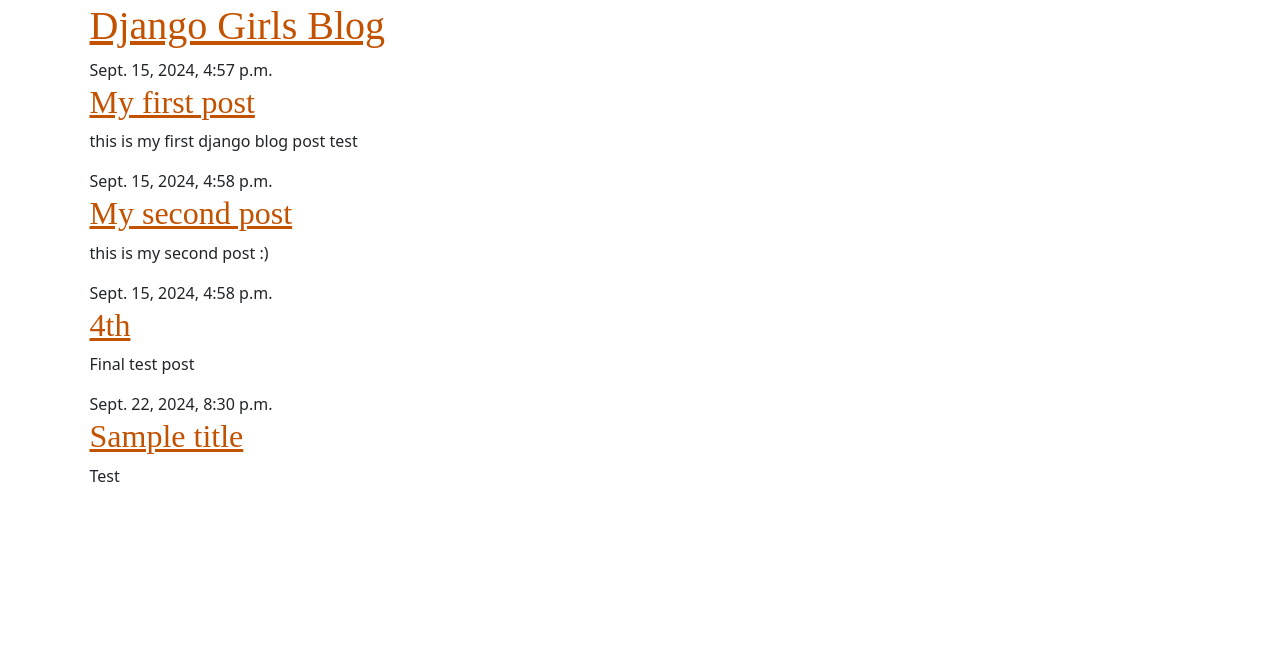
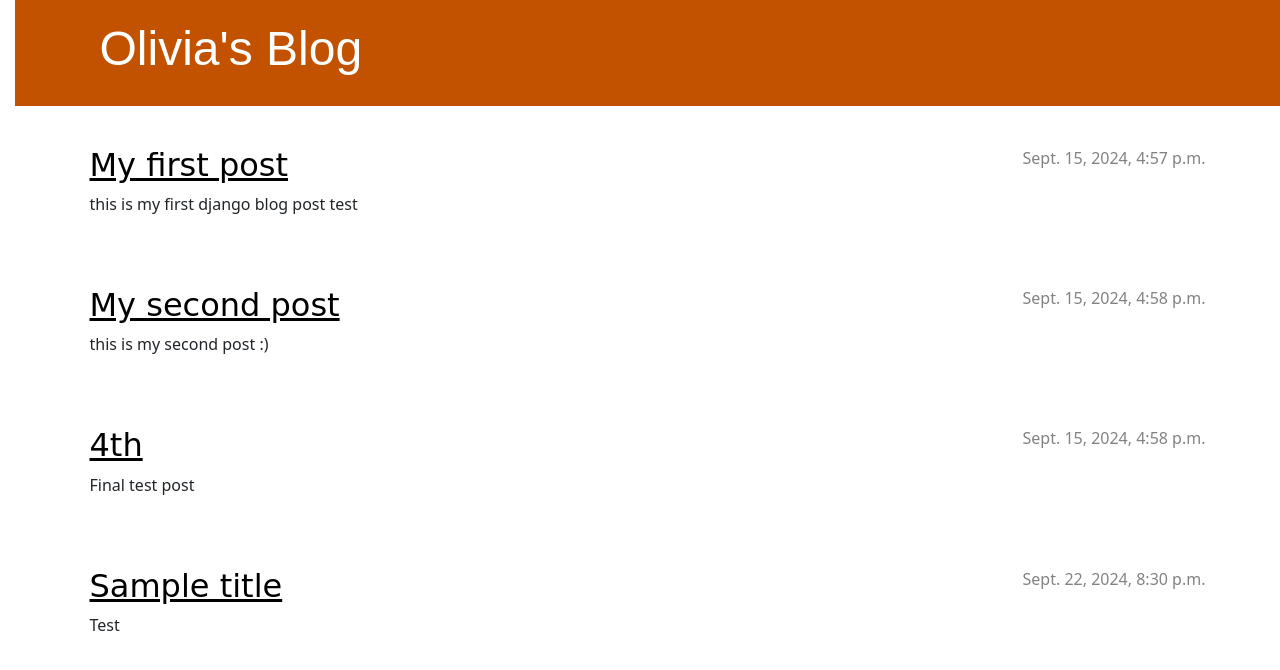
Before and after one commit to obertinelli/my-first-blog, a Django app: page / in a window 1280 px wide. Shown: the top 670 px of the page. Run offline with Django 4.2, Linux system fonts and the light colour scheme; data comes from the database, SQL or seed files in the repository.

Commit message:
Initial commit

```diff
--- a/blog/static/css/blog.css
+++ b/blog/static/css/blog.css
@@ -1,8 +1,79 @@
-h1 a, h2 a {
-    color: #C25100;
-	font-family: 'Lobster';
+h1 a {
+    color: orange;
+	font-family: 'Arial';
 }
 
 body {
     padding-left: 15px;
 }
+
+.page-header {
+    background-color: #C25100;
+    margin-top: 0;
+    margin-bottom: 40px;
+    padding: 20px 20px 20px 40px;
+}
+
+.page-header h1,
+.page-header h1 a,
+.page-header h1 a:visited,
+.page-header h1 a:active {
+    color: #ffffff;
+    font-size: 36pt;
+    text-decoration: none;
+}
+
+h1,
+h2,
+h3,
+h4 {
+    font-family: 'Lobster', cursive;
+}
+
+.date {
+    color: #828282;
+}
+
+.save {
+    float: right;
+}
+
+.post-form textarea,
+.post-form input {
+    width: 100%;
+}
+
+.top-menu,
+.top-menu:hover,
+.top-menu:visited {
+    color: #ffffff;
+    float: right;
+    font-size: 26pt;
+    margin-right: 20px;
+}
+
+.post {
+    margin-bottom: 70px;
+}
+
+.post h2 a,
+.post h2 a:visited {
+    color: #000000;
+}
+
+.post > .date,
+.post > .actions {
+    float: right;
+}
+
+.btn-secondary,
+.btn-secondary:visited {
+    color: #C25100;
+    background: none;
+    border-color: #C25100;
+}
+
+.btn-secondary:hover {
+    color: #FFFFFF;
+    background-color: #C25100;
+}
--- a/blog/templates/blog/post_list.html
+++ b/blog/templates/blog/post_list.html
@@ -10,7 +10,7 @@
     <body>
         <header class="page-header">
 			<div class="container">
-				<h1><a href="/">Django Girls Blog</a></h1>
+				<h1><a href="/">Olivia's Blog</a></h1>
 			</div>
 		</header>
 	<main class="container">
```
Also changed, not shown: blog/templates/blog/base.html (added, +12 -0 lines).
